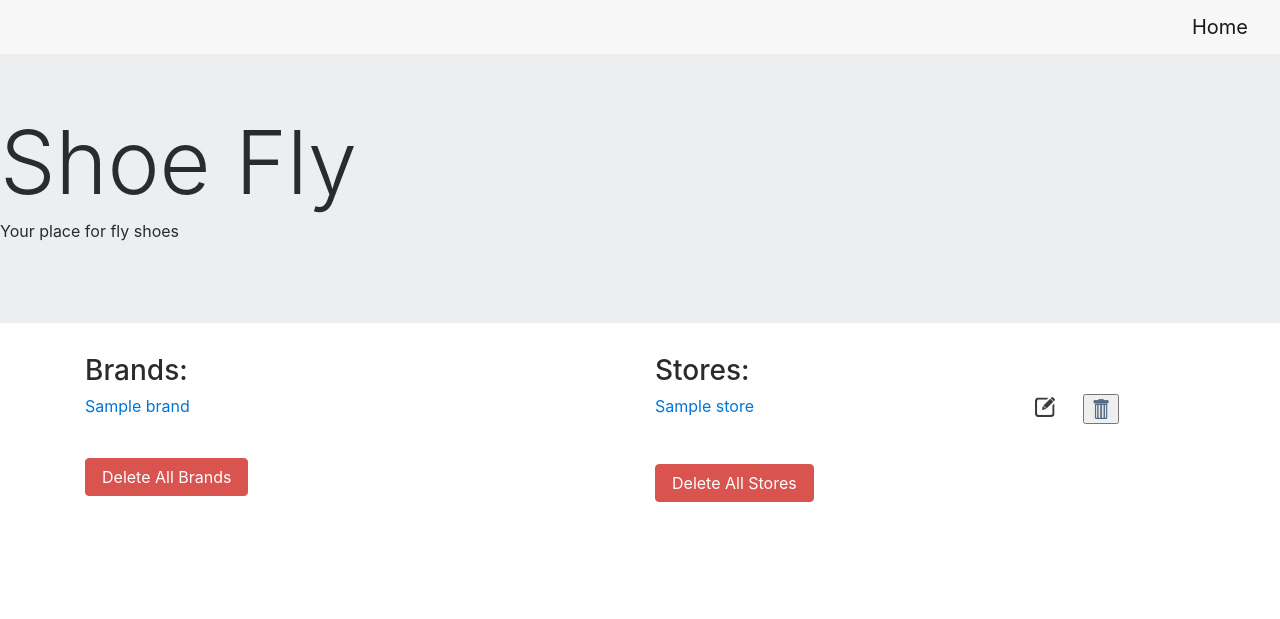
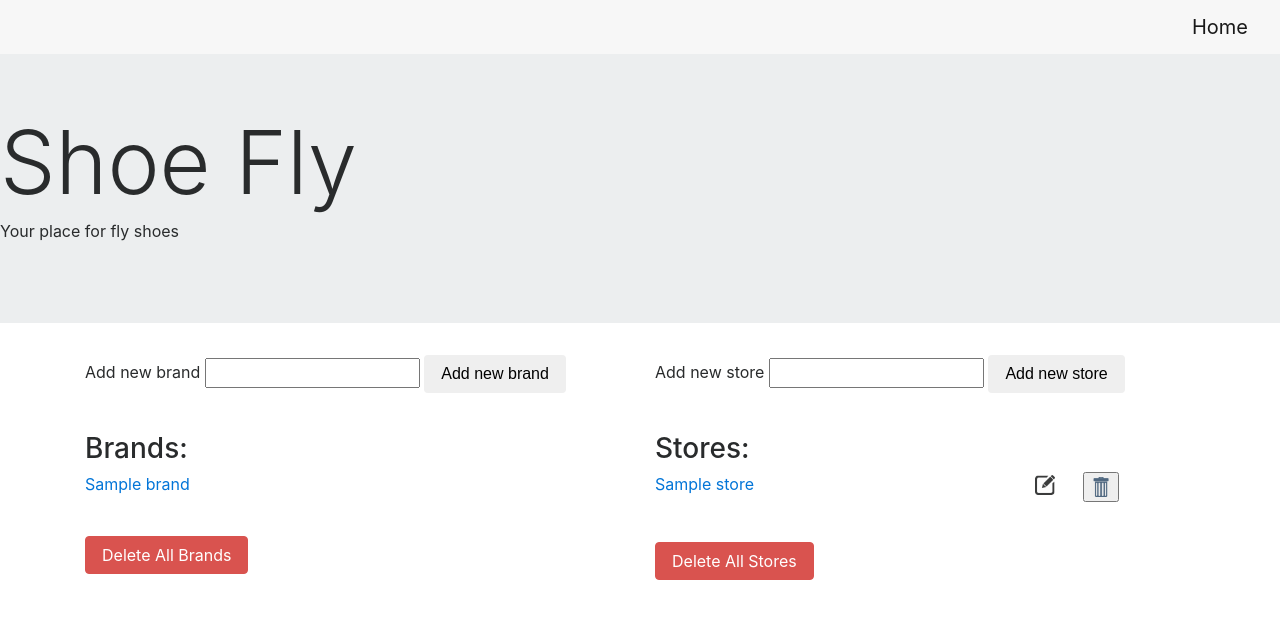
Before and after one commit to KWLEvans/shoes, a PHP site: template views/home.html.twig in a window 1280 px wide. Shown: the top 619 px of the page. Run offline with PHP 8.4, Linux system fonts and the light colour scheme; the template is opened without the code that fills it: most values are stand-ins (such as "Sample title", 1, 10 or a date in 2020); some libraries are stand-ins or nearby versions.

Commit message:
add verification to avoid brand and store repetition

```diff
--- a/views/home.html.twig
+++ b/views/home.html.twig
@@ -5,6 +5,11 @@
 {% block content %}
 <div class="row">
     <div class="col col-6">
+        <form class="add-new" action="/brand" method="post">
+            <label for="brand">Add new brand</label>
+            <input id="brand" name="brand" type="text" required>
+            <button type="submit" class="btn">Add new brand</button>
+        </form>
         <h3>Brands:</h3>
         {% for brand in brands %}
         <div class="row">
@@ -16,6 +21,11 @@
         <a href="/brands/delete_all" role="button" class="btn btn-danger">Delete All Brands</a>
     </div>
     <div class="col col-6">
+        <form class="add-new" action="/store" method="post">
+            <label for="store">Add new store</label>
+            <input id="store" name="store" type="text" required>
+            <button type="submit" class="btn">Add new store</button>
+        </form>
         <h3>Stores:</h3>
         {% for store in stores %}
         <div class="row">
--- a/web/css/styles.css
+++ b/web/css/styles.css
@@ -16,3 +16,7 @@ li {
 .btn-danger {
     margin-top: 40px;
 }
+
+.add-new {
+    margin-bottom: 40px;
+}
```
Also changed, not shown: app/app.php (+24 -3 lines), src/Brand.php (+12 -0 lines), src/Store.php (+11 -0 lines).
